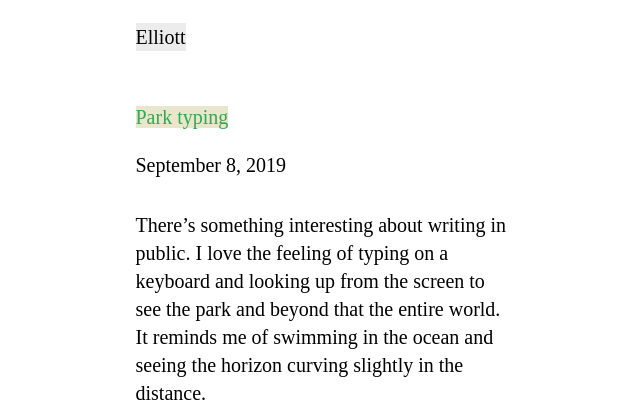
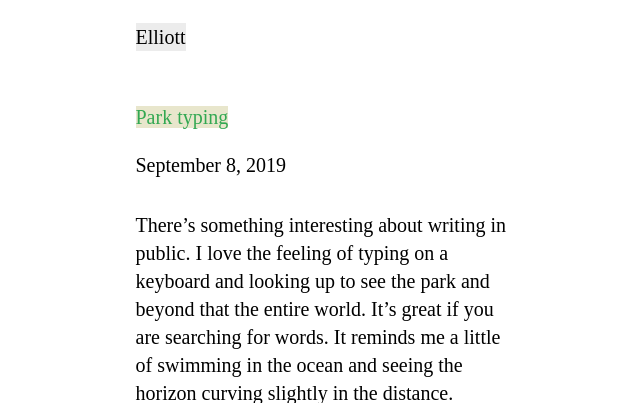
Before and after one commit to oilstel/elliott, a Jekyll site: the page built from _posts/2019-09-08-park-note.md, in a window 1280 px wide and 900 px high, cut to the strip 0-403 px from the top of the window. Shown: the whole strip, without its empty margins (317-957 px from the left). Built offline with Jekyll 4.4.1, drawn with Linux system fonts in a browser that asks for light colours.

Commit message:
park tupe

```diff
--- a/_posts/2019-09-08-park-note.md
+++ b/_posts/2019-09-08-park-note.md
@@ -7,7 +7,7 @@ published: true
 icon: https://files.elliott.computer/images/park-display.jpg
 ---
 
-There’s something interesting about writing in public. I love the feeling of typing on a keyboard and looking up from the screen to see the park and beyond that the entire world. It reminds me of swimming in the ocean and seeing the horizon curving slightly in the distance.
+There’s something interesting about writing in public. I love the feeling of typing on a keyboard and looking up to see the park and beyond that the entire world. It's great if you are searching for words. It reminds me a little of swimming in the ocean and seeing the horizon curving slightly in the distance.
 
 ![](https://files.elliott.computer/images/park-display.jpg)
 
```
